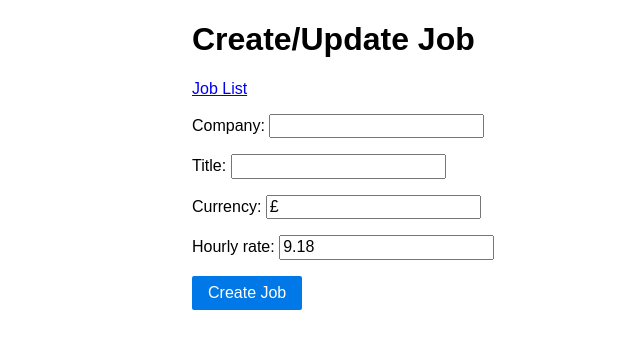
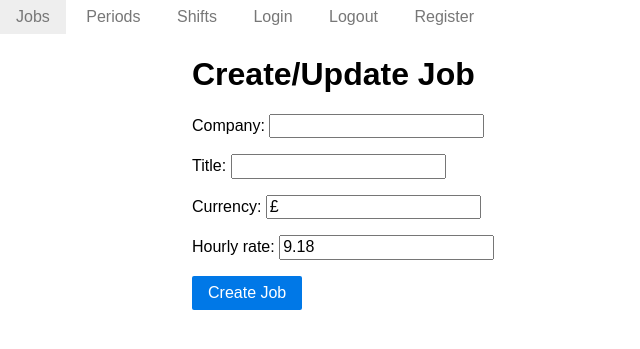
Before and after one commit to kdaniel2410/django-timesheet, a Django app: page /jobs/create/ in a window 1280 px wide. Shown: the top 349 px of the page, without its empty margins (0-640 px from the left). Run offline with Django 4.2, Linux system fonts and the light colour scheme; the visitor is signed in with stand-in values (Sample User, id 1).

Commit message:
Added navbar

```diff
--- a/jobs/templates/jobs/base.html
+++ b/jobs/templates/jobs/base.html
@@ -15,6 +15,28 @@
     <title>Timesheet{% block title %}{% endblock title %}</title>
   </head>
   <body>
+    <div class="pure-menu pure-menu-horizontal">
+      <ul class="pure-menu-list">
+        <li class="pure-menu-item">
+          <a href="{% url "job_list" %}" class="pure-menu-link">Jobs</a>
+        </li>
+        <li class="pure-menu-item">
+          <a href="{% url "period_list" %}" class="pure-menu-link">Periods</a>
+        </li>
+        <li class="pure-menu-item">
+          <a href="{% url "shift_list" %}" class="pure-menu-link">Shifts</a>
+        </li>
+        <li class="pure-menu-item">
+          <a href="{% url "registration_login" %}" class="pure-menu-link">Login</a>
+        </li>
+        <li class="pure-menu-item">
+          <a href="{% url "registration_logout" %}" class="pure-menu-link">Logout</a>
+        </li>
+        <li class="pure-menu-item">
+          <a href="{% url "registration_register" %}" class="pure-menu-link">Register</a>
+        </li>
+      </ul>
+    </div>
     <div class="content">{% block content %}{% endblock content %}</div>
   </body>
 </html>
--- a/jobs/templates/jobs/job_form.html
+++ b/jobs/templates/jobs/job_form.html
@@ -1,7 +1,6 @@
 {% extends 'jobs/base.html' %} {% block content %}
 
 <h1>Create/Update Job</h1>
-<p><a href="{% url 'job_list' %}">Job List</a></p>
 
 <form method="POST">
   {% csrf_token %} {{ form.as_p }}
--- a/jobs/templates/jobs/period_form.html
+++ b/jobs/templates/jobs/period_form.html
@@ -1,7 +1,6 @@
 {% extends 'jobs/base.html' %} {% block content %}
 
 <h1>Create/Update Period</h1>
-<p><a href="{% url 'period_list' %}">Period List</a></p>
 
 <form method="POST">
   {% csrf_token %} {{ form.as_p }}
--- a/jobs/templates/jobs/period_list.html
+++ b/jobs/templates/jobs/period_list.html
@@ -1,11 +1,6 @@
 {% extends 'jobs/base.html' %} {% block content %}
 
 <h1>Period List</h1>
-<p>
-  <a href="{% url 'job_list' %}">Job List</a>
-  <a href="{% url 'shift_list' %}">Shift List</a>
-  <a href="{% url 'period_create' %}">Create Period</a>
-</p>
 
 {% if periods %}
 <table class="pure-table">
--- a/jobs/templates/jobs/shift_form.html
+++ b/jobs/templates/jobs/shift_form.html
@@ -1,7 +1,6 @@
 {% extends 'jobs/base.html' %} {% block content %}
 
 <h1>Create/Update Shift</h1>
-<p><a href="{% url 'shift_list' %}">Shift List</a></p>
 
 <form method="POST">
   {% csrf_token %} {{ form.as_p }}
--- a/jobs/templates/jobs/shift_list.html
+++ b/jobs/templates/jobs/shift_list.html
@@ -1,11 +1,6 @@
 {% extends 'jobs/base.html' %} {% block content %}
 
 <h1>Shift List</h1>
-<p>
-  <a href="{% url 'job_list' %}">Job List</a>
-  <a href="{% url 'period_list' %}">Period List</a>
-  <a href="{% url 'shift_create' %}">Create Shift</a>
-</p>
 
 {% if shifts %}
 <table class="pure-table">
```
